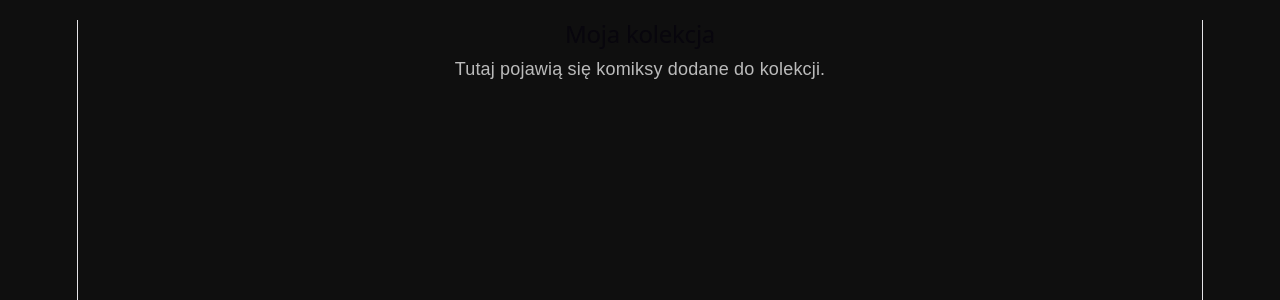
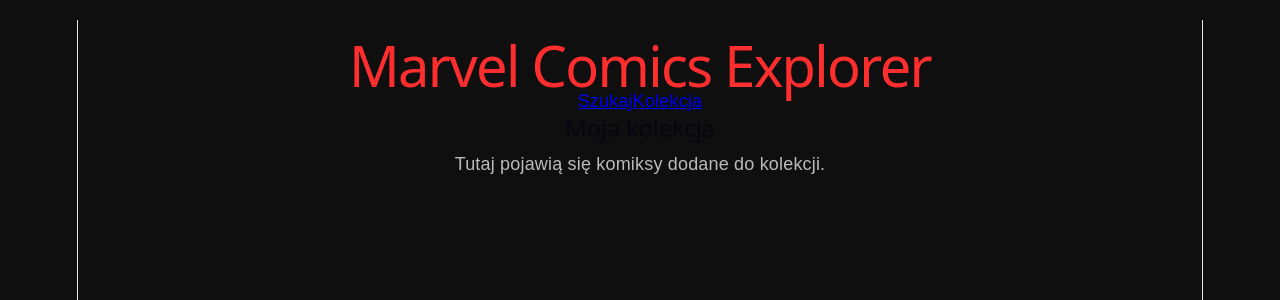
Before and after one commit to dfigarski/comics-explorer, a React (Vite) app: page /collection in a window 1280 px wide. Shown: the top 300 px of the page. Built offline with nearby package versions, Linux system fonts and the light colour scheme.

Commit message:
feat:dodanie layout

```diff
--- a/src/router/AppRouter.jsx
+++ b/src/router/AppRouter.jsx
@@ -1,4 +1,5 @@
 import { BrowserRouter, Routes, Route, Navigate } from 'react-router-dom';
+import Navbar from '../components/Navbar';
 import SearchPage from '../pages/SearchPage';
 import DetailsPage from '../pages/DetailsPage';
 import CollectionPage from '../pages/CollectionPage';
@@ -6,12 +7,16 @@
 function AppRouter() {
   return (
     <BrowserRouter>
+      <div className="container">
+        <h1>Marvel Comics Explorer</h1>
+        <Navbar />
         <Routes>
           <Route path="/" element={<Navigate to="/search" replace />} />
           <Route path="/search" element={<SearchPage />} />
           <Route path="/item/:id" element={<DetailsPage />} />
           <Route path="/collection" element={<CollectionPage />} />
         </Routes>
+      </div>
     </BrowserRouter>
   );
 }
```
Lines whose indentation alone changed are shown as unchanged.
